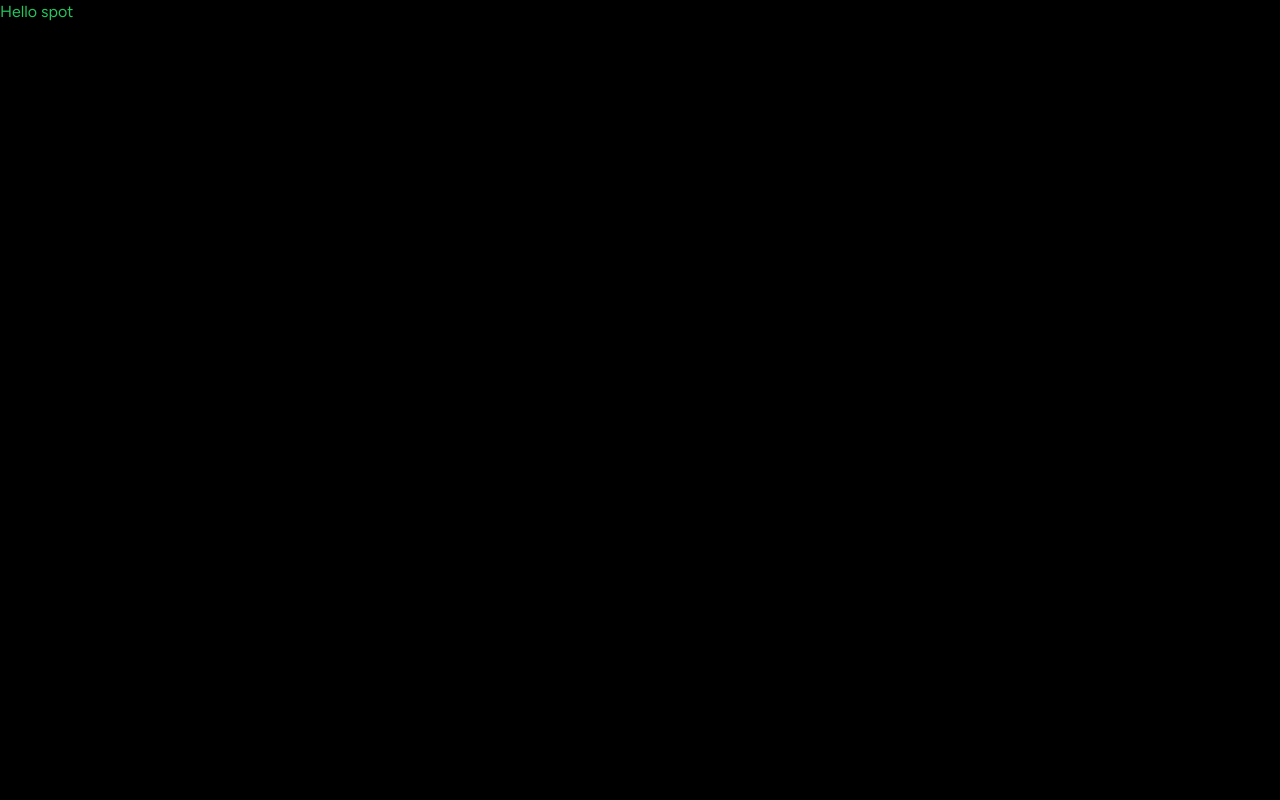
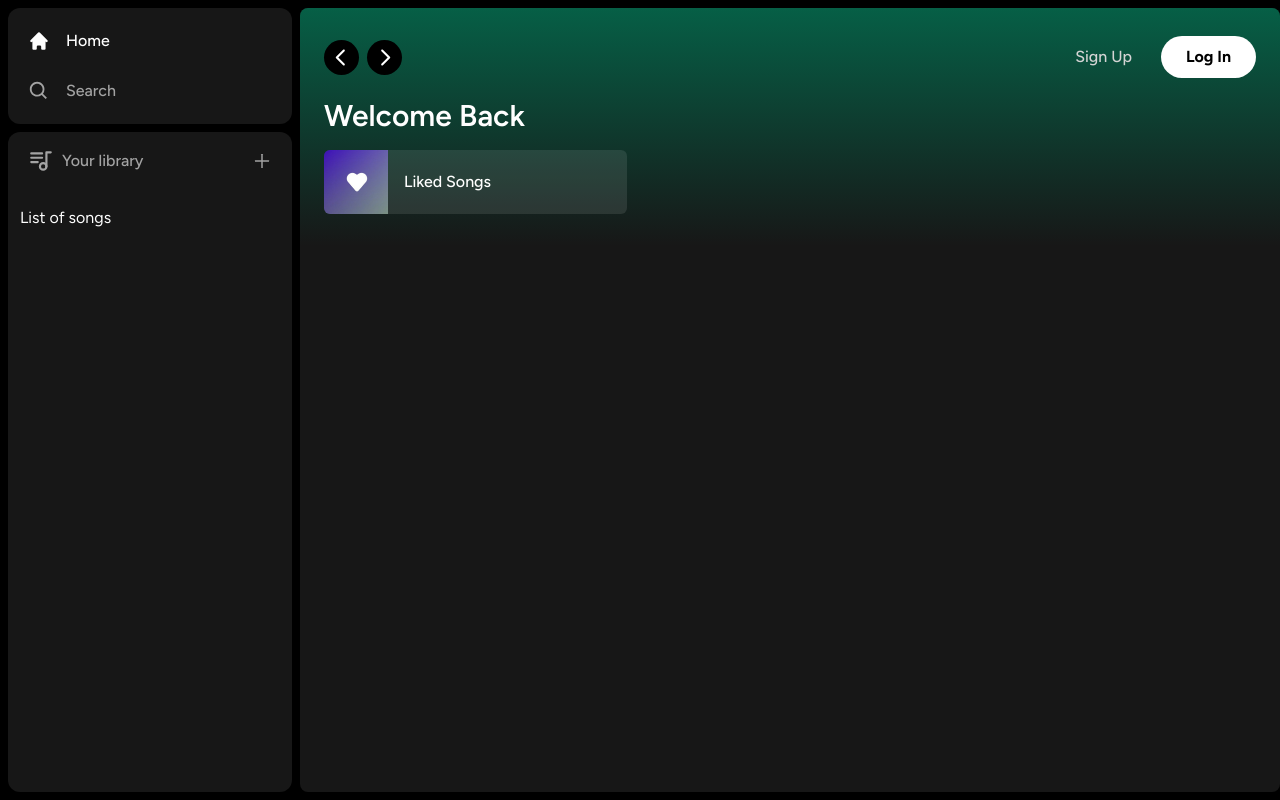
Before and after one commit to AuzereauTheo/better-spotify, a Next.js app: page / in a window 1280 px wide. Built offline with nearby package versions, Linux system fonts and the light colour scheme.

Commit message:
desktop/mobile behaviour + LisItem WIP

```diff
--- /dev/null
+++ b/app/(site)/page.tsx
@@ -0,0 +1,21 @@
+import Header from "@/components/Header";
+import ListItem from "@/components/ListItem";
+
+export default function Home() {
+  return (
+    <div className="bg-neutral-900 rounded-lg h-full w-full overflow-hidden overflow-y-auto">
+      <Header>
+        <div className="mb-2">
+          <h1 className="text-white text-3xl font-semibold">Welcome Back</h1>
+          <div className="grid gris-cols-1 sm:grid-cols-2 xl:grid-cols-3 2xl:grid-cols-4 gap-3 mt-4">
+            <ListItem
+              image="/images/liked.png"
+              name="Liked Songs"
+              href="liked"
+            />
+          </div>
+        </div>
+      </Header>
+    </div>
+  );
+}
--- a/app/layout.tsx
+++ b/app/layout.tsx
@@ -1,6 +1,9 @@
+//libs
 import type { Metadata } from "next";
 import { Figtree } from "next/font/google";
 import "./globals.css";
+//components
+import Sidebar from "@/components/Sidebar";
 
 const font = Figtree({subsets: ['latin']});
 
@@ -15,11 +18,13 @@
   children: React.ReactNode;
 }>) {
   return (
-    <html lang="en">
+    <html lang="fr">
       <body
         className={font.className}
       >
-        {children}
+        <Sidebar>
+          {children}
+        </Sidebar>
       </body>
     </html>
   );
--- a/app/page.tsx
+++ /dev/null
@@ -1,7 +0,0 @@
-export default function Home() {
-  return (
-    <div className="text-green-500">
-      Hello spot
-    </div>
-  );
-}
--- /dev/null
+++ b/components/Box.tsx
@@ -0,0 +1,18 @@
+import { twMerge } from "tailwind-merge";
+
+interface BoxProps {
+    children: React.ReactNode;
+    className?: string;
+}
+
+const Box: React.FC<BoxProps> = ({
+    children,
+    className
+}) => {
+    return (
+        <div className={twMerge(`bg-neutral-900 rounded-xl h-fit w-full`,className)}>
+            {children}
+        </div>
+    );
+}
+export default Box;
--- /dev/null
+++ b/components/Button.tsx
@@ -0,0 +1,29 @@
+import { forwardRef } from "react";
+import { twMerge } from "tailwind-merge";
+
+interface ButtonProps
+    extends React.ButtonHTMLAttributes<HTMLButtonElement> {}
+
+const Button = forwardRef<HTMLButtonElement, ButtonProps>(({
+    className,
+    children,
+    disabled,
+    type = "button",
+    ...props
+}, ref) => {
+    return (
+        <button
+            type={type}
+            className={twMerge(`w-full rounded-full bg-green-500 border border-transparent px-3 py-3 disabled:cursor-not-allowed disabled:opacity-50 text-black font-bold hover:opacity-60 transition`, className)}
+            disabled={disabled}
+            ref={ref}
+            {...props}
+        >
+            {children}
+        </button>
+    )
+})
+
+Button.displayName = 'Button';
+
+export default Button;
--- /dev/null
+++ b/components/Header.tsx
@@ -0,0 +1,89 @@
+'use client'
+
+import { useRouter } from "next/navigation";
+import { BiSearch } from "react-icons/bi";
+import { HiHome } from "react-icons/hi";
+import { RxCaretLeft, RxCaretRight } from "react-icons/rx";
+import { twMerge } from "tailwind-merge";
+
+import Button from "./Button";
+
+interface HeaderProps {
+    children: React.ReactNode,
+    className?: string,
+}
+
+const Header: React.FC<HeaderProps> = ({
+    children,
+    className,
+}) => {
+    const router = useRouter();
+    const handleLogout = () => {
+        //handle logout
+    }
+    return (
+        <div className={twMerge(`h-fit bg-gradient-to-b from-emerald-800 p-6`, className)}>
+            <div className="w-full mb-4 flex items-center justify-between">
+                {/* desktop */}
+                <div className="hidden md:flex gap-x-2 items-center">
+                    <button className="rounded-full bg-black flex items-center justify-center hover:opacity-65 transition">
+                        <RxCaretLeft
+                            size={35}
+                            className="text-white"
+                            onClick={() => {router.back()}}
+                        />
+                    </button>
+                    <button className="rounded-full bg-black flex items-center justify-center hover:opacity-65 transition">
+                        <RxCaretRight
+                            size={35}
+                            className="text-white"
+                            onClick={() => {router.forward()}}
+                        />
+                    </button>
+                </div>
+                {/* desktop END*/}
+
+                {/* mobile */}
+                <div className="flex md:hidden gap-x-2 items-center">
+                    <button className="rounded-full p-2 bg-white flex items-center justify-center hover:opacity-60 transition">
+                        <HiHome
+                            size={20}
+                            className="text-black "
+                        />
+                    </button>
+                    <button className="rounded-full p-2 bg-white flex items-center justify-center hover:opacity-60 transition">
+                        <BiSearch
+                            size={20}
+                            className="text-black "
+                        />
+                    </button>
+                </div>
+                {/* mobile END*/}
+
+                <div className="flex justify-between items-center gap-x-4">
+                    <>
+                        <div>
+                            <Button
+                                className="bg-transparent text-neutral-300 font-medium"
+                                onClick={() => {}}
+                            >
+                                Sign Up
+                            </Button>
+                        </div>
+                        <div>
+                            <Button
+                                className="bg-white px-6 py-2"
+                                onClick={() => {}}
+                            >
+                                Log In
+                            </Button>
+                        </div>
+                    </>
+                </div>
+            </div>
+            {children}
+        </div>
+    )
+}
+
+export default Header;
--- /dev/null
+++ b/components/Library.tsx
@@ -0,0 +1,33 @@
+'use client';
+
+import { AiOutlinePlus } from "react-icons/ai";
+import { TbPlaylist } from "react-icons/tb";
+
+const Library = () => {
+    const onClick = () => {
+        //handle upload later
+    }
+
+    return (
+        <div className="flex flex-col">
+            <div className="flex items-center justify-between px-5 py-4">
+                <div className="inline-flex items-center gap-x-2">
+                    <TbPlaylist
+                        size={26}
+                        className="text-neutral-400"
+                    />
+                    <p className="text-neutral-400 font-medium text-md">Your library</p>
+                </div>
+                <AiOutlinePlus
+                    onClick={onclick}
+                    size={20}
+                    className="text-neutral-400 cursor-pointer hover:text-white transition"
+                />
+            </div>
+            <div className="flex flex-col gap-y-2 mt-4 px-3">
+                List of songs
+            </div>
+        </div>
+    )
+}
+export default Library;
--- /dev/null
+++ b/components/ListItem.tsx
@@ -0,0 +1,45 @@
+'use client'
+
+import { useRouter } from "next/navigation"
+import Image from "next/image"
+import { FaPlay } from "react-icons/fa";
+
+interface ListItemProps {
+    image: string,
+    name: string,
+    href: string,
+}
+
+const ListItem: React.FC<ListItemProps> = ({
+    image,
+    name,
+    href
+}) => {
+    const router = useRouter();
+    const onClick = () => {
+        //auth before push
+        router.push(href)
+    }
+    return (
+        <button className="relative group flex items-center rounded-md overflow-hidden gap-x-4 bg-neutral-100/10 hover:bg-neutral-100/20 transition pr-4">
+            <div className="relative min-h-[64px] min-w-[64px]">
+                <Image
+                    src={image}
+                    className="object-cover"
+                    fill
+                    alt={image}
+                />
+            </div>
+            <p className="font-medium truncate py-5">
+                {name}
+            </p>
+            <div className="absolute transition opacity-0 rounded-full flex items-center justify-center bg-green-500 p-4 drop-shadow-md right-5 group-hover:opacity-100 hover:scale-110">
+                <FaPlay
+                    className="text-black"
+                />
+            </div>
+        </button>
+    )
+}
+
+export default ListItem
--- /dev/null
+++ b/components/SideBarItem.tsx
@@ -0,0 +1,30 @@
+import Link from "next/link";
+import { IconType } from "react-icons";
+import { twMerge } from "tailwind-merge";
+
+
+interface SideBarItemsProps {
+    icon: IconType;
+    label: string;
+    active?: boolean;
+    href: string;
+}
+
+
+const SideBarItem: React.FC<SideBarItemsProps> = ({
+    icon: Icon,
+    label,
+    active,
+    href,
+}) => {
+    return (
+        <Link
+            href={href}
+            className={twMerge(`flex flex-row h-auto items-center w-full gap-x-4 text-md font-medium cursor-pointer hover:text-white transition text-neutral-400 py-1`, active && 'text-white')}
+        >
+            <Icon size={26}/>
+            <p className="truncate w-full">{label}</p>
+        </Link>
+    );
+}
+export default SideBarItem;
--- /dev/null
+++ b/components/Sidebar.tsx
@@ -0,0 +1,55 @@
+'use client'
+//libs
+import { usePathname } from "next/navigation";
+import { useMemo } from "react";
+import { BiSearch } from "react-icons/bi";
+import { HiHome } from "react-icons/hi";
+//Components
+import Box from "./Box";
+import SideBarItem from "./SideBarItem";
+import Library from "./Library";
+
+interface SidebarProps {
+    children: React.ReactNode;
+}
+const Sidebar: React.FC<SidebarProps> = ({
+    children
+}) => {
+    const pathname = usePathname();
+
+    const routes = useMemo(() => [
+        {
+            label: 'Home',
+            active: pathname !== '/search',
+            href: '/',
+            icon: HiHome,
+        }, {
+            label: 'Search',
+            active: pathname === '/search',
+            href: '/search',
+            icon: BiSearch
+        }
+    ], [pathname])
+
+  return (
+    <div className="flex h-full">
+        <div className="hidden md:flex flex-col gap-y-2 gb-black h-full w-[300px] p-2">
+            <Box>
+                <div className="flex flex-col gap-y-4 px-5 py-4">
+                    {routes.map((item)=> (
+                        <SideBarItem key={item.label} {...item}/>
+                    ))}
+                </div>
+            </Box>
+            <Box className="overflow-y-auto h-full">
+                <Library />
+            </Box>
+        </div>
+        <main className="h-full flex-1 overflow-y-auto py-2">
+            {children}
+        </main>
+    </div>
+  )
+}
+
+export default Sidebar
```
Also changed, not shown: package.json (+6 -4 lines), public/images/liked.png (added), 1 other file (tests, documents, lock files or other folders).
